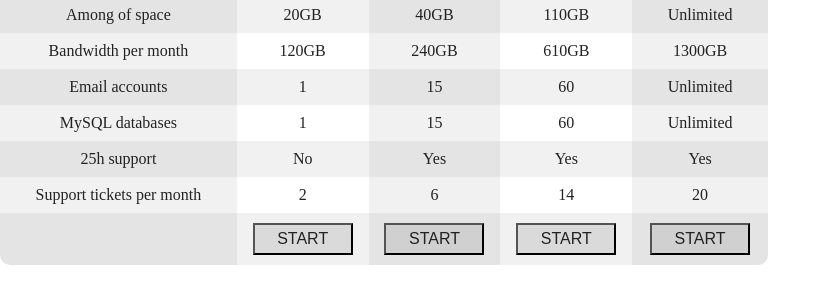
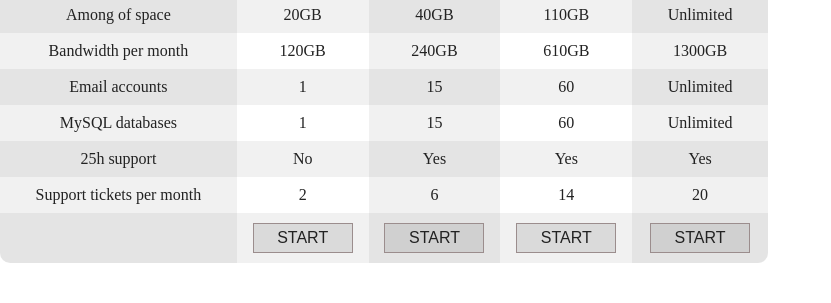
Before and after one commit to DerkachevskyiArtem/Table-task, a plain HTML site: page index.html in a window 1280 px wide. Shown: the part 113-416 px from the top of the page, without its empty margins (0-831 px from the left). Drawn offline with Linux system fonts and the light colour scheme.

Commit message:
Add button border color

```diff
--- a/assets/CSS/style.css
+++ b/assets/CSS/style.css
@@ -68,4 +68,5 @@
   min-width: 100px;
   background-color: #9994;
   padding: 5px 0;
+  border: 1px solid #9b8d8d;
 }
--- a/assets/CSS/table.css
+++ b/assets/CSS/table.css
@@ -68,4 +68,5 @@
   min-width: 100px;
   background-color: #9994;
   padding: 5px 0;
+  border: 1px solid #9b8d8d;
 }
```
